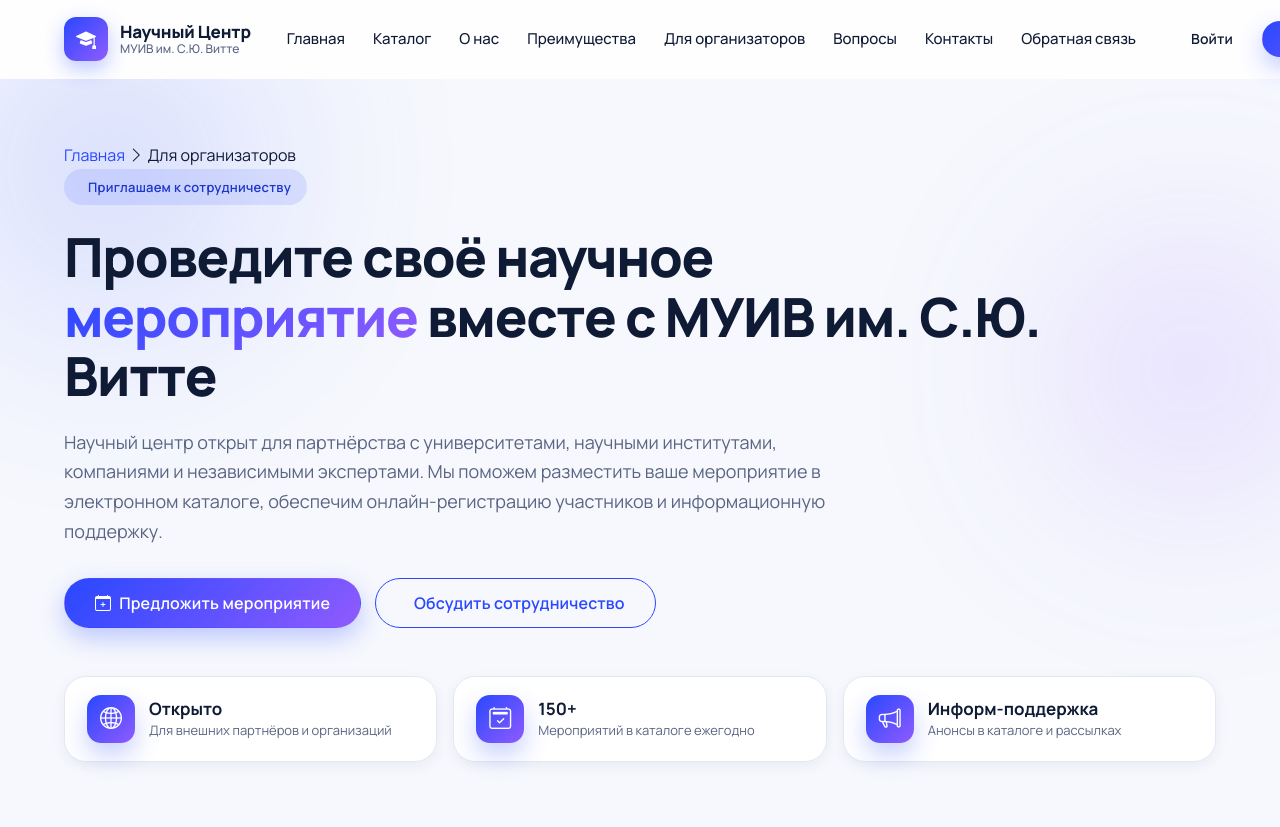
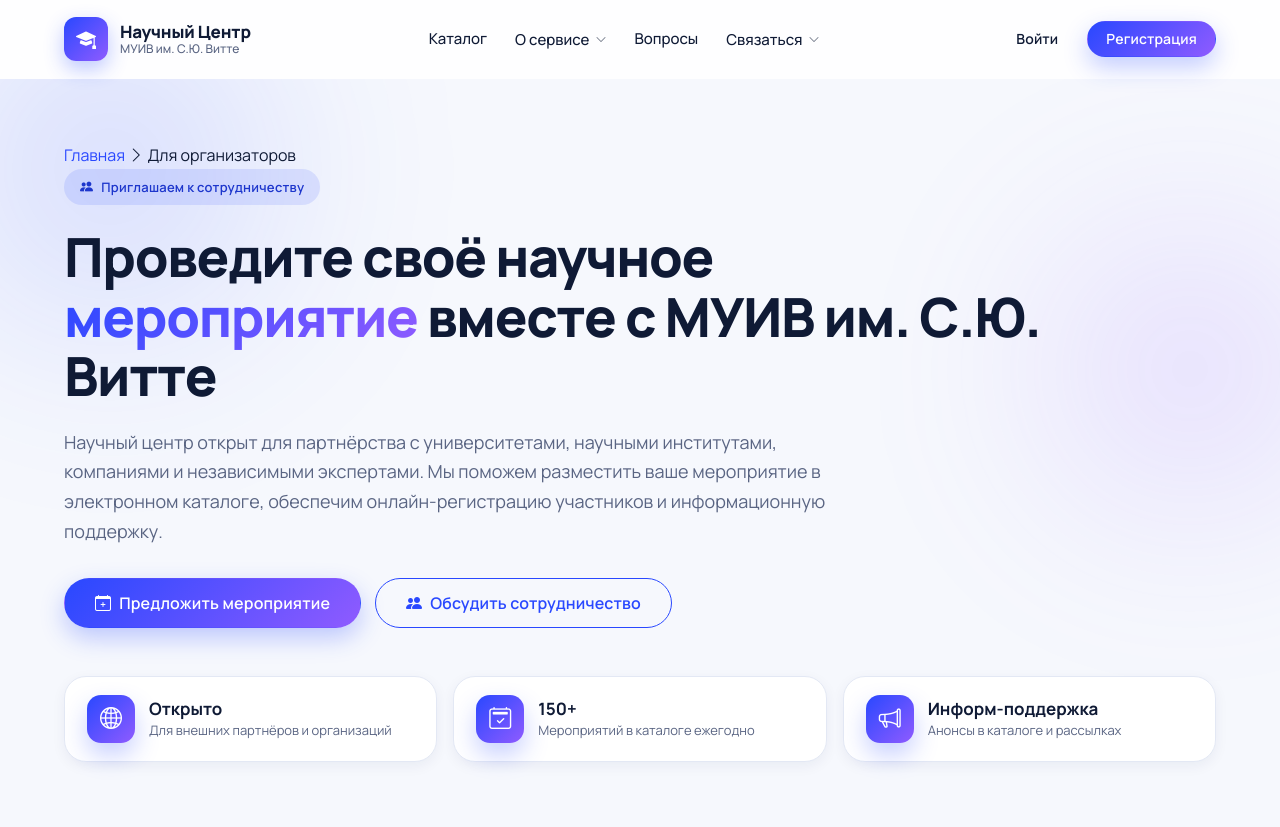
Before and after one commit to seminar1/seminar, a Django app: page /organizers/ in a window 1280 px wide; the page is wider, and only the part inside the window is pictured. Shown: the top 827 px of that part. Run offline with Django 5.2, Linux system fonts and the light colour scheme.

Commit message:
Grouped navbar elements

```diff
--- a/static/css/base.css
+++ b/static/css/base.css
@@ -267,6 +267,7 @@ ul {
 
 .site-nav__list {
     display: flex;
+    align-items: center;
     gap: 4px;
     flex-wrap: nowrap;
 }
@@ -283,6 +284,99 @@ ul {
 
 .site-nav__link:hover {
     background: var(--color-primary-soft);
+    color: var(--color-primary-dark);
+}
+
+
+.site-nav__group {
+    position: relative;
+}
+
+.site-nav__trigger {
+    display: inline-flex;
+    align-items: center;
+    gap: 6px;
+    padding: 10px 12px;
+    border-radius: 10px;
+    background: transparent;
+    border: none;
+    color: var(--color-text);
+    font-family: inherit;
+    font-weight: 500;
+    font-size: 15px;
+    cursor: pointer;
+    white-space: nowrap;
+    transition: background-color var(--transition), color var(--transition);
+}
+
+.site-nav__trigger:hover,
+.site-nav__group.is-open .site-nav__trigger {
+    background: var(--color-primary-soft);
+    color: var(--color-primary-dark);
+}
+
+.site-nav__chevron {
+    font-size: 11px;
+    opacity: 0.7;
+    transition: transform var(--transition);
+}
+
+.site-nav__group.is-open .site-nav__chevron {
+    transform: rotate(180deg);
+}
+
+.site-nav__submenu {
+    position: absolute;
+    top: calc(100% + 10px);
+    left: 0;
+    min-width: 260px;
+    background: var(--color-surface);
+    border: 1px solid var(--color-border);
+    border-radius: var(--radius-lg);
+    box-shadow: var(--shadow-lg);
+    padding: 8px;
+    display: flex;
+    flex-direction: column;
+    gap: 2px;
+    opacity: 0;
+    visibility: hidden;
+    transform: translateY(-8px);
+    transition: opacity var(--transition), transform var(--transition),
+                visibility var(--transition);
+    z-index: 100;
+}
+
+.site-nav__group.is-open .site-nav__submenu {
+    opacity: 1;
+    visibility: visible;
+    transform: translateY(0);
+}
+
+.site-nav__submenu-item {
+    display: flex;
+    align-items: center;
+    gap: 12px;
+    padding: 10px 12px;
+    border-radius: var(--radius-sm);
+    color: var(--color-text);
+    font-size: 14px;
+    font-weight: 500;
+    transition: background-color var(--transition), color var(--transition);
+}
+
+.site-nav__submenu-item i {
+    font-size: 16px;
+    width: 18px;
+    color: var(--color-text-muted);
+    transition: color var(--transition);
+}
+
+.site-nav__submenu-item:hover {
+    background: var(--color-primary-soft);
+    color: var(--color-primary-dark);
+}
+
+.site-nav__submenu-item:hover i {
     color: var(--color-primary-dark);
 }
 
--- a/templates/base.html
+++ b/templates/base.html
@@ -30,14 +30,47 @@
 
             <nav class="site-nav" id="siteNav" aria-label="Основная навигация">
                 <ul class="site-nav__list">
-                    <li><a class="site-nav__link" href="{% url 'catalog:landing' %}">Главная</a></li>
                     <li><a class="site-nav__link" href="{% url 'catalog:events' %}">Каталог</a></li>
-                    <li><a class="site-nav__link" href="{% url 'catalog:about' %}">О нас</a></li>
-                    <li><a class="site-nav__link" href="{% url 'catalog:benefits' %}">Преимущества</a></li>
-                    <li><a class="site-nav__link" href="{% url 'catalog:organizers' %}">Для организаторов</a></li>
+
+                    <li class="site-nav__group" data-nav-group>
+                        <button type="button" class="site-nav__trigger" aria-haspopup="true" aria-expanded="false">
+                            <span>О сервисе</span>
+                            <i class="bi bi-chevron-down site-nav__chevron" aria-hidden="true"></i>
+                        </button>
+                        <div class="site-nav__submenu" role="menu">
+                            <a class="site-nav__submenu-item" href="{% url 'catalog:about' %}" role="menuitem">
+                                <i class="bi bi-info-circle" aria-hidden="true"></i>
+                                <span>О нас</span>
+                            </a>
+                            <a class="site-nav__submenu-item" href="{% url 'catalog:benefits' %}" role="menuitem">
+                                <i class="bi bi-stars" aria-hidden="true"></i>
+                                <span>Преимущества</span>
+                            </a>
+                            <a class="site-nav__submenu-item" href="{% url 'catalog:organizers' %}" role="menuitem">
+                                <i class="bi bi-person-workspace" aria-hidden="true"></i>
+                                <span>Для организаторов</span>
+                            </a>
+                        </div>
+                    </li>
+
                     <li><a class="site-nav__link" href="{% url 'catalog:faq' %}">Вопросы</a></li>
-                    <li><a class="site-nav__link" href="{% url 'catalog:contacts' %}">Контакты</a></li>
-                    <li><a class="site-nav__link" href="{% url 'catalog:feedback' %}">Обратная связь</a></li>
+
+                    <li class="site-nav__group" data-nav-group>
+                        <button type="button" class="site-nav__trigger" aria-haspopup="true" aria-expanded="false">
+                            <span>Связаться</span>
+                            <i class="bi bi-chevron-down site-nav__chevron" aria-hidden="true"></i>
+                        </button>
+                        <div class="site-nav__submenu" role="menu">
+                            <a class="site-nav__submenu-item" href="{% url 'catalog:contacts' %}" role="menuitem">
+                                <i class="bi bi-geo-alt" aria-hidden="true"></i>
+                                <span>Контакты</span>
+                            </a>
+                            <a class="site-nav__submenu-item" href="{% url 'catalog:feedback' %}" role="menuitem">
+                                <i class="bi bi-chat-dots" aria-hidden="true"></i>
+                                <span>Обратная связь</span>
+                            </a>
+                        </div>
+                    </li>
                 </ul>
             </nav>
 
--- a/templates/catalog/organizers.html
+++ b/templates/catalog/organizers.html
@@ -23,7 +23,7 @@
             <span>Для организаторов</span>
         </nav>
         <span class="organizers-hero__eyebrow">
-            <i class="bi bi-handshake"></i>
+            <i class="bi bi-people-fill"></i>
             Приглашаем к сотрудничеству
         </span>
         <h1 class="organizers-hero__title">
@@ -45,7 +45,7 @@
             </a>
             <a href="{% url 'catalog:feedback' %}?topic={{ feedback_topic_partnership|urlencode }}"
                class="btn btn--outline btn--lg">
-                <i class="bi bi-handshake"></i>
+                <i class="bi bi-people-fill"></i>
                 Обсудить сотрудничество
             </a>
         </div>
@@ -242,7 +242,7 @@
             </a>
             <a href="{% url 'catalog:feedback' %}?topic={{ feedback_topic_partnership|urlencode }}"
                class="btn btn--outline btn--lg btn--outline-light">
-                <i class="bi bi-handshake"></i>
+                <i class="bi bi-people-fill"></i>
                 Обсудить сотрудничество
             </a>
         </div>
```
Also changed, not shown: other parts of static/css/base.css (+38 -0 lines), static/js/base.js (+43 -1 lines).
